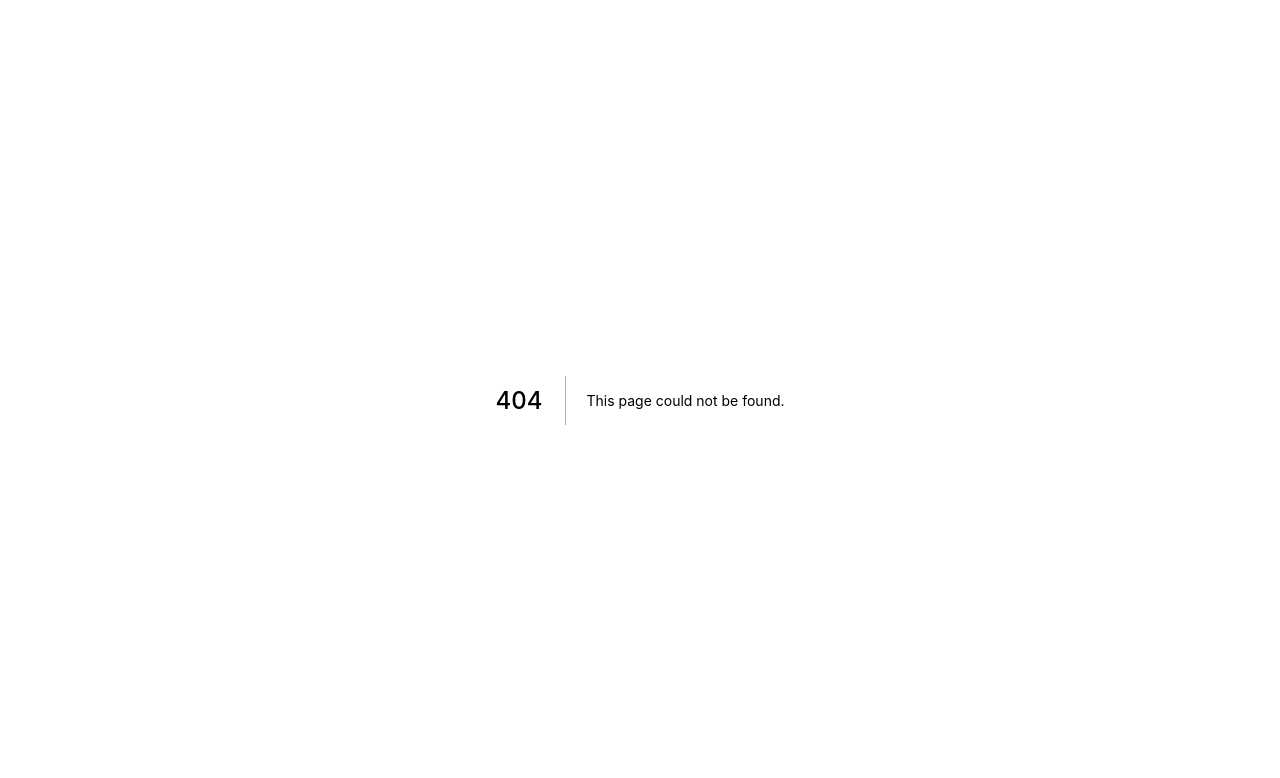
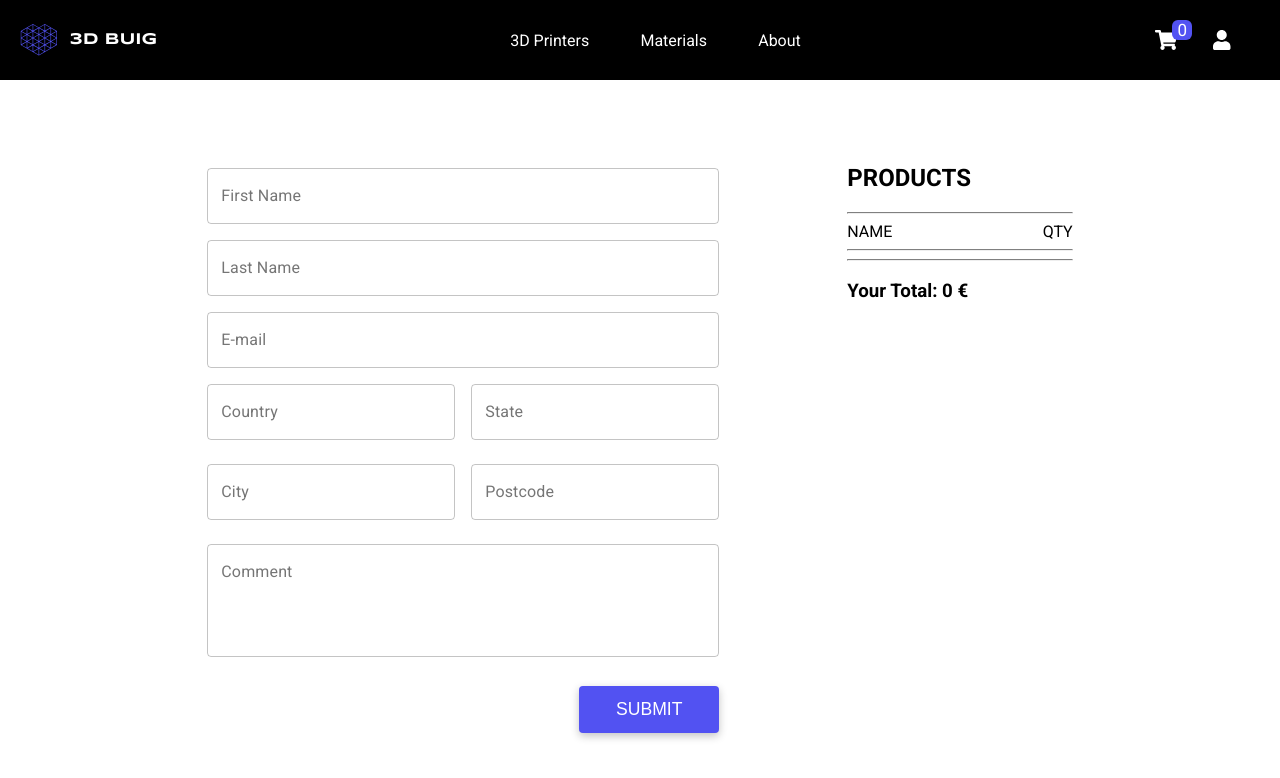
Before and after one commit to buigabor/e-commerce-store-nextjs, a Next.js app: page /checkout in a window 1280 px wide. Before the commit this address had no page. Shown: the top 778 px of the page. Built offline with nearby package versions, Linux system fonts and the light colour scheme.

Commit message:
Add checkout page, modify filter row names

```diff
--- a/components/Cart.tsx
+++ b/components/Cart.tsx
@@ -4,7 +4,9 @@ import {
   faWindowClose,
 } from '@fortawesome/free-solid-svg-icons';
 import { FontAwesomeIcon } from '@fortawesome/react-fontawesome';
+import Link from 'next/link';
 import React from 'react';
+import slugify from 'slugify';
 import {
   useCart,
   useDispatchCart,
@@ -48,7 +50,10 @@ export const Cart: React.FC = () => {
           {cartState.cart.map((cartItem) => {
             return (
               <div key={cartItem.id} className="cart-item">
-                <img src={cartItem.imgUrl} alt={cartItem.name} />
+                <img
+                  src={`/printerImages/${slugify(cartItem.name)}.jpg`}
+                  alt={cartItem.name}
+                />
                 <div>
                   <h4>{cartItem.name}</h4>
                   <h5>{cartItem.price * cartItem.quantity} €</h5>
@@ -98,8 +103,19 @@ export const Cart: React.FC = () => {
           <h3>
             your total: <span className="cart-total">{calculateTotal()} €</span>
           </h3>
+          <div className="cart-btn-wrapper">
+            <Link href="/checkout">
               <button
-            className="clear-cart banner-btn"
+                onClick={() => {
+                  toggleOverlay();
+                }}
+                className="checkout"
+              >
+                Checkout
+              </button>
+            </Link>
+            <button
+              className="clear-cart"
               onClick={() => {
                 dispatch({
                   type: 'CLEAR_CART',
@@ -111,6 +127,7 @@ export const Cart: React.FC = () => {
             </button>
           </div>
         </div>
+      </div>
     </>
   );
 };
--- a/components/Layout.tsx
+++ b/components/Layout.tsx
@@ -114,11 +114,38 @@ const overlayStyles = css`
     text-transform: uppercase;
     outline: none;
     pointer-events: all;
+    transition: all 0.2s linear;
+    box-shadow: rgba(0, 0, 0, 0.24) 0px 3px 8px;
     &:hover {
       background-color: #fb706e;
     }
   }
 
+  .checkout {
+    color: #fff;
+    border-radius: 4px;
+    background-color: #5252f2;
+    font-weight: 500;
+    margin-top: 13px;
+    border: none;
+    padding: 1rem 2.6rem;
+    font-size: 1.1em;
+    max-width: 250px;
+    cursor: pointer;
+    text-transform: uppercase;
+    outline: none;
+    pointer-events: all;
+    transition: all 0.2s linear;
+    box-shadow: rgba(0, 0, 0, 0.24) 0px 3px 8px;
+    &:hover {
+      background-color: #3535f5;
+    }
+  }
+  .cart-btn-wrapper {
+    display: flex;
+    flex-direction: column;
+    align-items: center;
+  }
   .cart-footer {
     pointer-events: none;
   }
--- a/components/Nav.tsx
+++ b/components/Nav.tsx
@@ -14,6 +14,10 @@ const navStyles = css`
   background: #000;
   color: #fff;
   height: 10vh;
+
+  .logo {
+    cursor: pointer;
+  }
 
   .links {
     display: flex;
@@ -45,6 +49,7 @@ const navStyles = css`
     margin-left: 10px;
     span {
       font-weight: 600;
+      font-family: 'Syncopate', sans-serif;
     }
   }
 
@@ -85,12 +90,14 @@ export const Nav = () => {
 
   return (
     <div css={navStyles}>
-      <div className="logo">
-        <div className="logo-img">
-          <Image width={60} height={60} src="/3Dlogo.svg" />
+      <Link href="/">
+        <div className="logo">
+          <div className="logo-img">
+            <Image width={60} height={60} src="/3Dlogo.svg" />
+          </div>
+          <span>3D BUIG</span>
         </div>
-        <span>3D BUIG</span>
-      </div>
+      </Link>
       <div className="links">
         <div>
           <Link href="/printers">
--- a/package.json
+++ b/package.json
@@ -12,6 +12,7 @@
     "@emotion/react": "^11.1.5",
     "@emotion/styled": "^11.1.5",
     "@material-ui/core": "^4.11.3",
+    "@material-ui/styles": "^4.11.3",
     "@svgr/webpack": "^5.5.0",
     "@types/react": "^17.0.1",
     "camelcase-keys": "^6.2.2",
--- a/pages/_document.tsx
+++ b/pages/_document.tsx
@@ -24,6 +24,12 @@ class MyDocument extends Document {
             rel="stylesheet"
             href="https://fonts.googleapis.com/icon?family=Material+Icons"
           />
+
+          <link rel="preconnect" href="https://fonts.gstatic.com" />
+          <link
+            href="https://fonts.googleapis.com/css2?family=Syncopate:wght@400;700&display=swap"
+            rel="stylesheet"
+          />
         </Head>
         <body>
           <Main />
--- /dev/null
+++ b/pages/checkout.tsx
@@ -0,0 +1,208 @@
+/** @jsxImportSource @emotion/react */
+import { css } from '@emotion/react';
+import { makeStyles } from '@material-ui/core/styles';
+import TextField from '@material-ui/core/TextField';
+import React from 'react';
+import Layout from '../components/Layout';
+import { useCart } from '../components/PrintersContext';
+
+const checkoutStyles = css`
+  display: flex;
+  gap: 8rem;
+  padding: 4rem 0;
+  align-items: center;
+  justify-content: center;
+  hr {
+    height: 1px;
+    border-top: 1px solid gray;
+  }
+  .form-wrapper {
+    margin-top: 1.5rem;
+    flex-basis: 40%;
+
+    form {
+      display: flex;
+      flex-direction: column;
+      div {
+        margin-bottom: 0.5rem;
+        flex-basis: 50%;
+      }
+    }
+    &__country {
+      display: flex;
+      justify-content: stretch;
+      gap: 1rem;
+    }
+    &__city {
+      display: flex;
+      justify-content: stretch;
+      gap: 1rem;
+    }
+  }
+
+  .form-btn {
+    align-self: flex-end;
+    color: #fff;
+    border-radius: 4px;
+    background-color: #5252f2;
+    font-weight: 500;
+    margin-top: 13px;
+    border: none;
+    padding: 0.8rem 2.3rem;
+    font-size: 1.1em;
+    max-width: 250px;
+    cursor: pointer;
+    text-transform: uppercase;
+    outline: none;
+    pointer-events: all;
+    transition: all 0.2s linear;
+    box-shadow: rgba(0, 0, 0, 0.24) 0px 3px 8px;
+    &:hover {
+      background-color: #3535f5;
+    }
+  }
+
+  .cart-content {
+    align-self: flex-start;
+    &__header {
+      display: flex;
+      gap: 9.4rem;
+      justify-content: flex-end;
+    }
+    .cart-item {
+      display: grid;
+      align-items: center;
+      grid-template-columns: auto 1fr auto;
+      -moz-column-gap: 1.5rem;
+      column-gap: 1.5rem;
+      margin: 1.5rem 0;
+
+      img {
+        width: 75px;
+        height: 75px;
+      }
+
+      h4 {
+        font-size: 0.85rem;
+        text-transform: capitalize;
+        letter-spacing: 0.1rem;
+      }
+
+      h5 {
+        margin: 0.5rem 0;
+        letter-spacing: 0.1rem;
+      }
+    }
+
+    .item-amount {
+      text-align: center;
+      margin: 3px 0;
+    }
+  }
+`;
+
+const useStyles = makeStyles((theme) => ({
+  root: {
+    '& > *': {},
+  },
+}));
+
+const checkout = () => {
+  const cartState = useCart();
+  const classes = useStyles();
+
+  function calculateTotal() {
+    const sumPrice = cartState.cart.reduce((sum, cartItem) => {
+      return sum + cartItem.price * cartItem.quantity;
+    }, 0);
+
+    return sumPrice;
+  }
+
+  return (
+    <Layout>
+      <div css={checkoutStyles}>
+        <div className="form-wrapper">
+          <form className={classes.root} noValidate autoComplete="off">
+            <TextField
+              name="first-name"
+              id="outlined-basic"
+              label="First Name"
+              variant="outlined"
+            />
+            <TextField
+              name="last-name"
+              id="outlined-basic"
+              label="Last Name"
+              variant="outlined"
+            />
+            <TextField
+              name="email"
+              id="outlined-basic"
+              label="E-mail"
+              variant="outlined"
+            />
+            <div className="form-wrapper__country">
+              <TextField
+                id="outlined-basic"
+                label="Country"
+                variant="outlined"
+              />
+              <TextField id="outlined-basic" label="State" variant="outlined" />
+            </div>
+            <div className="form-wrapper__city">
+              <TextField id="outlined-basic" label="City" variant="outlined" />
+              <TextField
+                id="outlined-basic"
+                label="Postcode"
+                variant="outlined"
+              />
+            </div>
+
+            <TextField
+              id="outlined-multiline-static"
+              label="Comment"
+              multiline
+              rows={4}
+              defaultValue=""
+              variant="outlined"
+            />
+            <button className="form-btn">Submit</button>
+          </form>
+        </div>
+        <div className="cart-content">
+          <h2>PRODUCTS</h2>
+          <hr />
+          <div className="cart-content__header">
+            <span>NAME</span>
+            <span>QTY</span>
+          </div>
+          <hr />
+          {cartState.cart.map((cartItem) => {
+            return (
+              <div key={cartItem.id} className="cart-item">
+                <img src={cartItem.imgUrl} alt={cartItem.name} />
+                <div>
+                  <h4>{cartItem.name}</h4>
+                  <h5>{cartItem.price * cartItem.quantity} €</h5>
+                </div>
+                <div>
+                  <p className="item-amount">{cartItem.quantity} pcs</p>
+                </div>
+              </div>
+            );
+          })}
+          <hr />
+          <div className="cart-footer">
+            <h3>
+              Your Total:{' '}
+              <span className="cart-total">{calculateTotal()} €</span>
+            </h3>
+          </div>
+        </div>
+      </div>
+    </Layout>
+  );
+};
+
+export default checkout;
--- a/pages/printers/[id].tsx
+++ b/pages/printers/[id].tsx
@@ -58,6 +58,7 @@ const printerStyles = css`
       transition: all 0.2s ease-in-out;
       margin-top: 1.5rem;
       align-self: flex-end;
+      box-shadow: rgba(0, 0, 0, 0.24) 0px 3px 8px;
 
       &:hover {
         background-color: #3535f5;
@@ -91,6 +92,7 @@ const printerStyles = css`
         cursor: pointer;
         transition: all 0.1s ease-in-out;
         border: 2px solid transparent;
+        box-shadow: rgba(0, 0, 0, 0.24) 0px 3px 8px;
         &:hover {
           background-color: transparent;
           border: 2px solid #5252f2;
```
Also changed, not shown: pages/index.tsx (+10 -17 lines), pages/printers/index.tsx (+45 -16 lines), public/printerImages/anycubic-photon-mono.jpg (added). Lines whose indentation alone changed are shown as unchanged.
